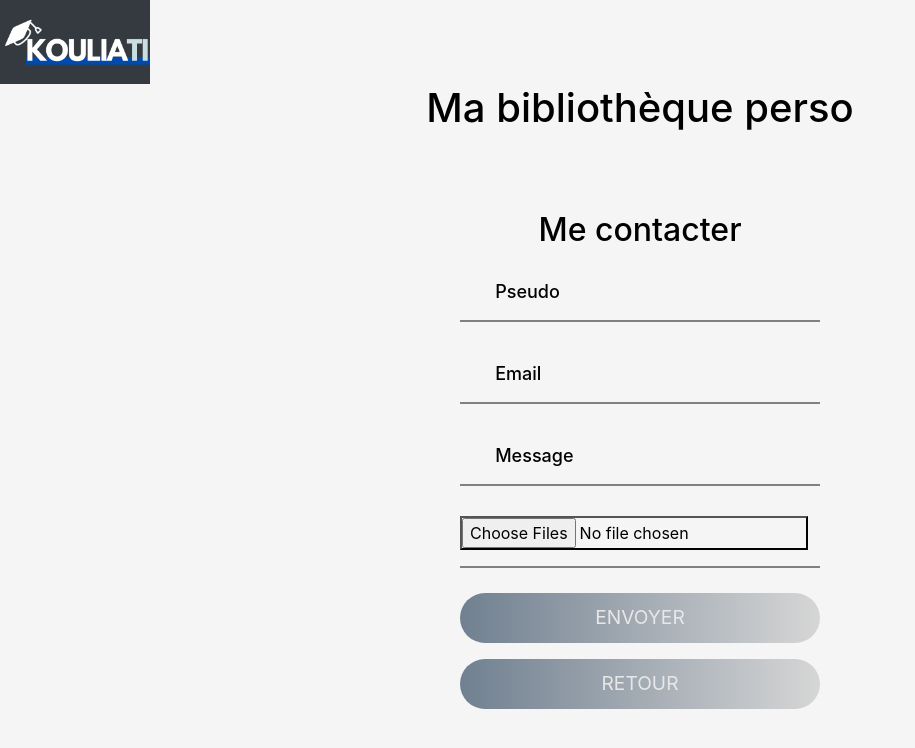
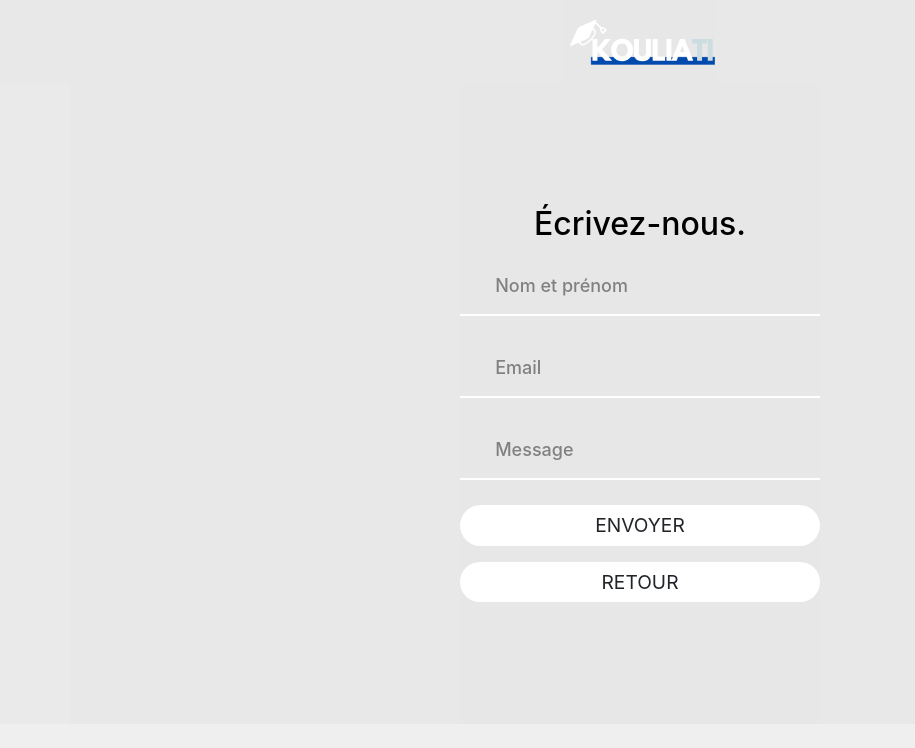
Before and after one commit to hcktune/KouliaTI, a plain HTML site: page form/form_contact_js.html in a window 1280 px wide. Shown: the whole page, without its empty margins (0-915 px from the left). Drawn offline with nearby package versions, Linux system fonts and the light colour scheme.

Commit message:
done with contact

```diff
--- a/css/form.css
+++ b/css/form.css
@@ -1,8 +1,4 @@
 @import url('https://fonts.googleapis.com/css2?family=Parisienne&display=swap');
-*
-{
-
-}
 .titre
 {
     text-align: center;
@@ -10,22 +6,13 @@
     animation:myanimation 3s infinite;
 }
 
-@keyframes myanimation{
-                0%{color:slategray;}
-                10%{color:grey;}
-                25%{color:#d6d6d6;}
-                35%{color: black;}
-                50%{color:slategray;}
-                75%{color:grey;}
-                100%{color: #d6d6d6;}
-                }
+
 *, body, .titre
 {
     padding: 0;
     margin: 0;
     box-sizing: border-box;
-    background-color: whitesmoke;
-    color: black;
+    background-color: #e7e7e7a2;
 }
 .container
 {
@@ -65,17 +52,12 @@ form {
     grid-template-columns: 7% 93%;
     margin: 25px 0;
     padding: 5px 0;
-    border-bottom: 2px solid grey;
+    border-bottom: 2px solid rgb(255, 255, 255);
 }
 .login-content .input-div.one {
     margin-top: 0;
 }
-.i {
-    color: black;
-    display: flex;
-    justify-content: center;
-    align-items: center;
-}
+
 .i i {
     transition: .3s;
 }
@@ -90,20 +72,11 @@ form {
     left: 10px;
     top: 50%;
     transform: translateY(-50%);
-    color: black;
+    color: gray;
     font-size: 18px;
     transition: .3s;
 }
-.input-div:before,
-.input-div:after {
-    content: '';
-    position: absolute;
-    bottom: -2px;
-    width: 0%;
-    height: 2px;
-    background-color: #009193;
-    transition: .4s;
-}
+
 .input-div:before {
     right: 50%;
 }
@@ -132,7 +105,7 @@ form {
     background: none;
     padding: 0.5rem 0.7rem;
     font-size: 1.2rem;
-    color: grey;
+    color: black;
 }
 .input-div.pass {
     margin-bottom: 4px;
@@ -151,21 +124,23 @@ a:hover {
 .btn {
     display: block;
     width: 100%;
-    height: 50px;
     border-radius: 25px;
     outline: none;
     border: none;
-    background-image: linear-gradient(to right, slategray, #d6d6d6, grey);
     background-size: 200%;
     font-size: 1.2rem;
-    color: #e7e7e7;
+    background-color: #ffffff;
     text-transform: uppercase;
     margin: 1rem 0;
     cursor: pointer;
     transition: .5s;
 }
+
 .btn:hover {
-    background-position: right;
+    transform: scale(0.9);
+    transition: 200ms;
+    background-color: #28a745;
+    color: white;
 }
 
 @media screen and (max-width: 1050px) {
--- a/form/form_contact_js.html
+++ b/form/form_contact_js.html
@@ -4,29 +4,30 @@
     <meta charset="UTF-8">
     <meta name="viewport" content="width=device-width, initial-scale=1.0">
     <meta http-equiv="X-UA-Compatible" content="ie=edge">
-    <title>Formulaire de contact</title>
+    <title>Contactez-nous</title>
     <link rel="stylesheet" href="https://stackpath.bootstrapcdn.com/bootstrap/4.4.1/css/bootstrap.min.css" integrity="sha384-Vkoo8x4CGsO3+Hhxv8T/Q5PaXtkKtu6ug5TOeNV6gBiFeWPGFN9MuhOf23Q9Ifjh" crossorigin="anonymous">
     <link rel="stylesheet" href="../css/form.css">
 </head>
 
 <body>
 <div>
-    <img class="bg-dark d-blocks d-flex justify-content-center" src="../img/kouliati_logo.png" alt="" width="150">
-        <h1 class="text-center">Ma bibliothèque perso</h1>
+    <div class="w-100 text-center bg-transparent">
+        <img src="../img/kouliati_logo.png" alt="" width="150">
+    </div>
 </div>
 
 <div class="container">
     <div class="login-content">
             <form action="index.html">
 
-                <h2 class="title">Me contacter</h2>
+                <h2 class="title">Écrivez-nous.</h2>
 
                 <div class="input-div one">
                     <div class="i">
                         <i class="fas fa-user"></i>
                     </div>
                     <div class="div">
-                        <h5>Pseudo</h5>
+                        <h5>Nom et prénom</h5>
                         <input type="text" class="input" name="user_name">
                     </div>
                 </div>
@@ -47,18 +48,14 @@
                     </div>
                     <div class="div">
                         <h5>Message</h5>
-                        <input type="text" class="input" name="user_message">
+                        <input type="" class="input" name="user_message">
                     </div>
                 </div>
 
-                <div class="input-div one">
-                    <div class="PopupSupport__Button">
-                    <button class="ButtonContainer PopupSupport__ButtonFile">
-                    <input type="file" accept="image" name="file" multiple="" class="PopupSupport__InputFile"></button>
-                </div>
-                </div>
+
                 <div>
-                <input type="submit" class="btn" value="Envoyer"><input class="button btn flexbutton" type="button" value="Retour" onclick="history.go(-1)">
+                <input type="submit" class="btn" value="Envoyer">
+                <input class="btn" type="button" value="Retour" onclick="history.go(-1)">
                 </div>
             </form>
         </div>
```
